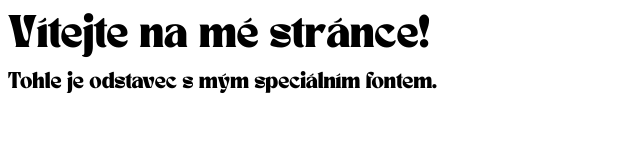
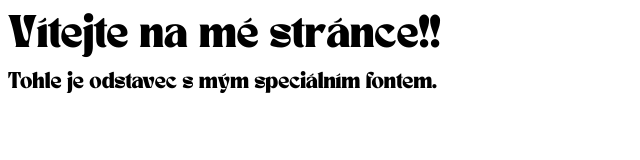
Before and after one commit to adamkolaru-ops/adamkolaru-ops.github.io, a plain HTML site: page index.html in a window 1280 px wide. Shown: the full height of the page, 0-640 px from the left. Drawn offline with Linux system fonts and the light colour scheme.

Commit message:
Update index.html

```diff
--- a/index.html
+++ b/index.html
@@ -6,7 +6,7 @@
     <link rel="stylesheet" href="style.css">
 </head>
 <body>
-    <h1>Vítejte na mé stránce!</h1>
+    <h1>Vítejte na mé stránce!!</h1>
     <p>Tohle je odstavec s mým speciálním fontem.</p>
 </body>
 </html>
```
